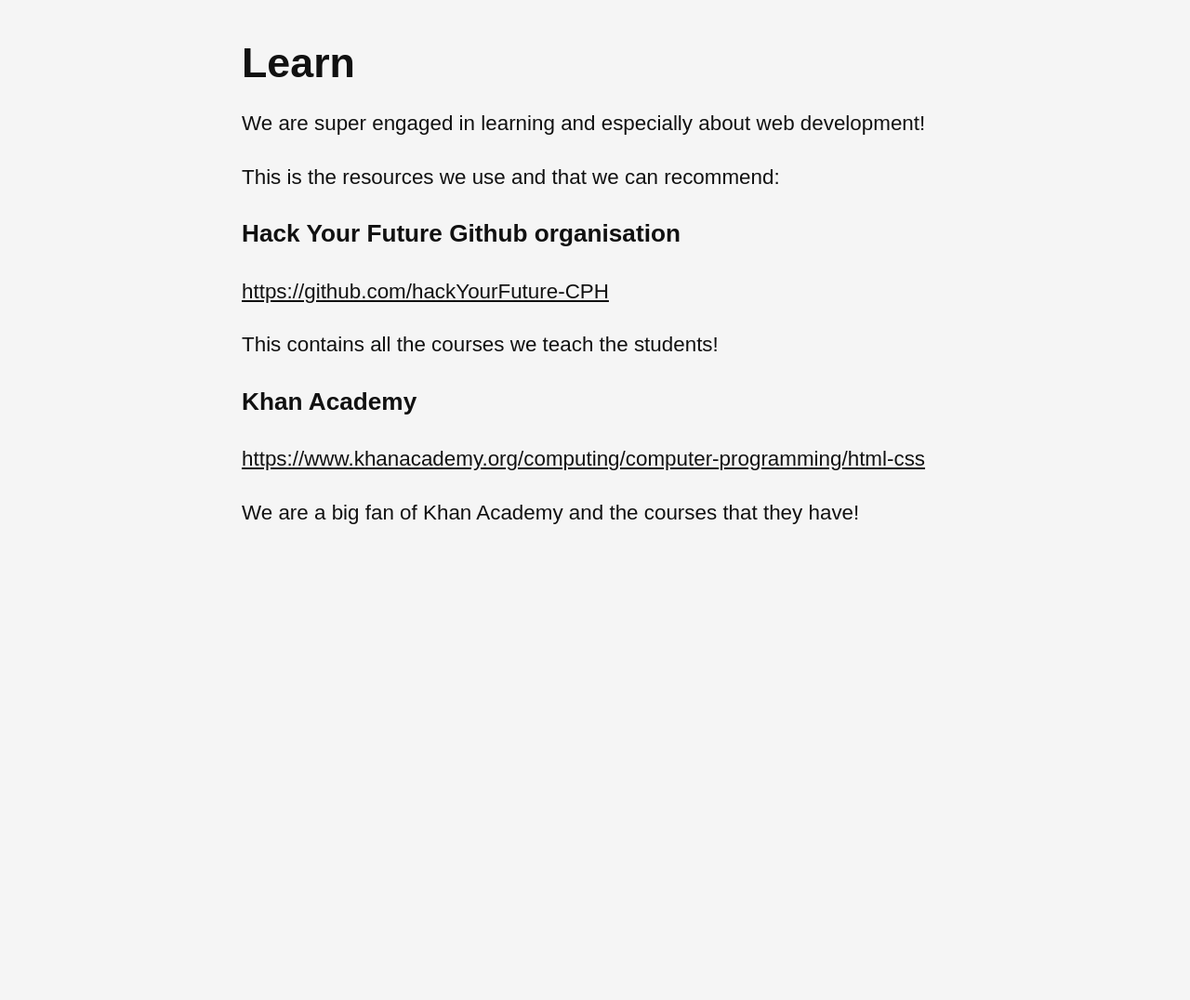
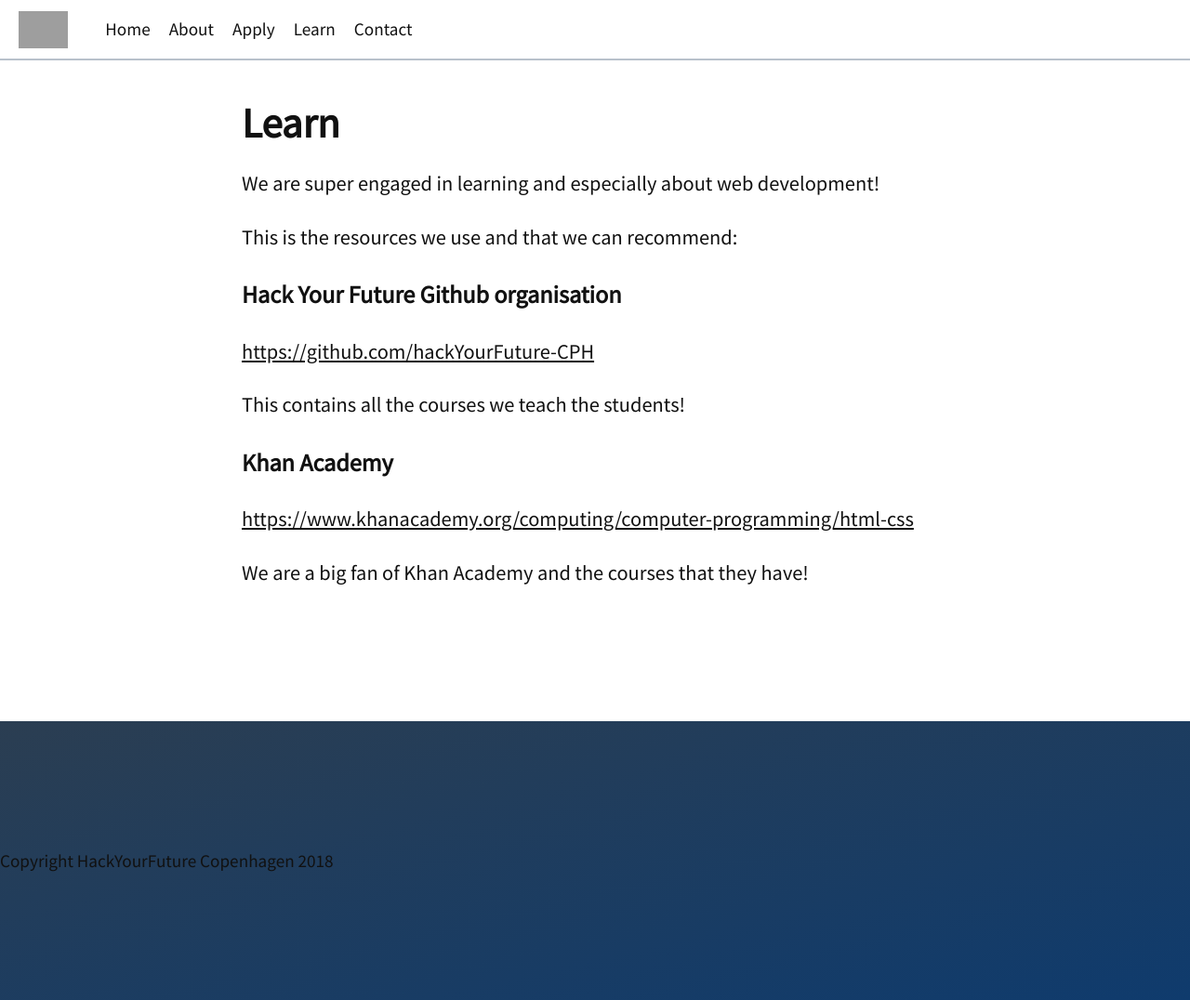
Before and after one commit to kevinsimper/hackyourfuture.dk, a Next.js app: page /learn in a window 1280 px wide. Shown: the whole page at 93% size. Before the commit the page ends 800 px from the top, so only its background shows below. Built offline with nearby package versions, Linux system fonts and the light colour scheme; grey boxes are pictures that could not be loaded.

Commit message:
Update the base layout

```diff
--- a/components/Layout.js
+++ b/components/Layout.js
@@ -1,6 +1,14 @@
-export default ({children}) => {
+import Head from 'next/head'
+import Header from './Header'
+import Footer from './Footer'
+import MobileMenu from './MobileMenu'
+
+export default ({ children }) => {
   return (
     <div>
+      <Head>
+        <meta name="viewport" content="width=device-width, initial-scale=1.0" />
+      </Head>
       <style global jsx>{`
         body {
           font-size: 1.2rem;
@@ -8,8 +16,7 @@
           font-family: 'Source Sans Pro', sans-serif;
           margin: 0px;
           color: #111;
-          background-color: #f5f5f5 !important;
-          padding-bottom: 100px;
+          background-color: #fff !importan  t;
         }
         img {
           max-width: 100%;
@@ -21,7 +28,14 @@
           box-sizing: border-box;
         }
       `}</style>
+      <link
+        href="https://fonts.googleapis.com/css?family=Source+Sans+Pro"
+        rel="stylesheet"
+      />
+      <Header />
+      <MobileMenu />
       {children}
+      <Footer />
     </div>
   )
 }
```
